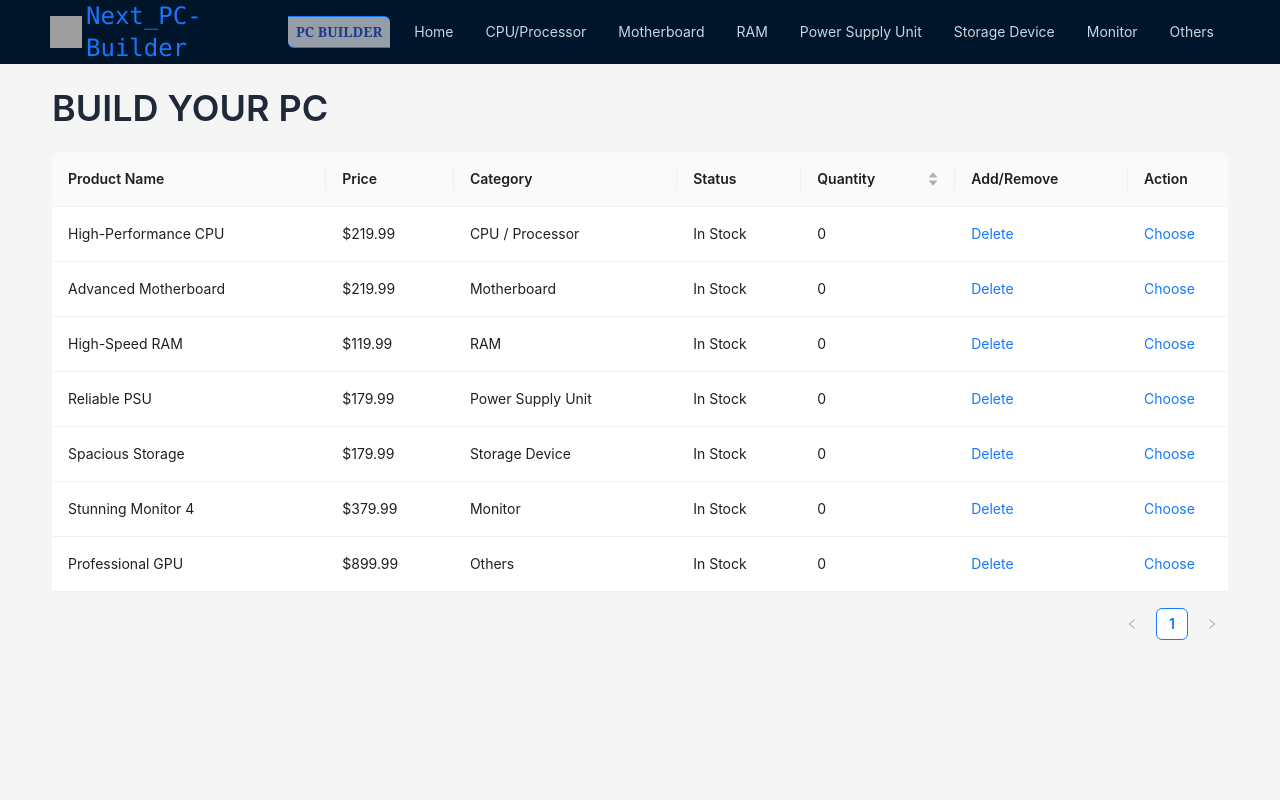
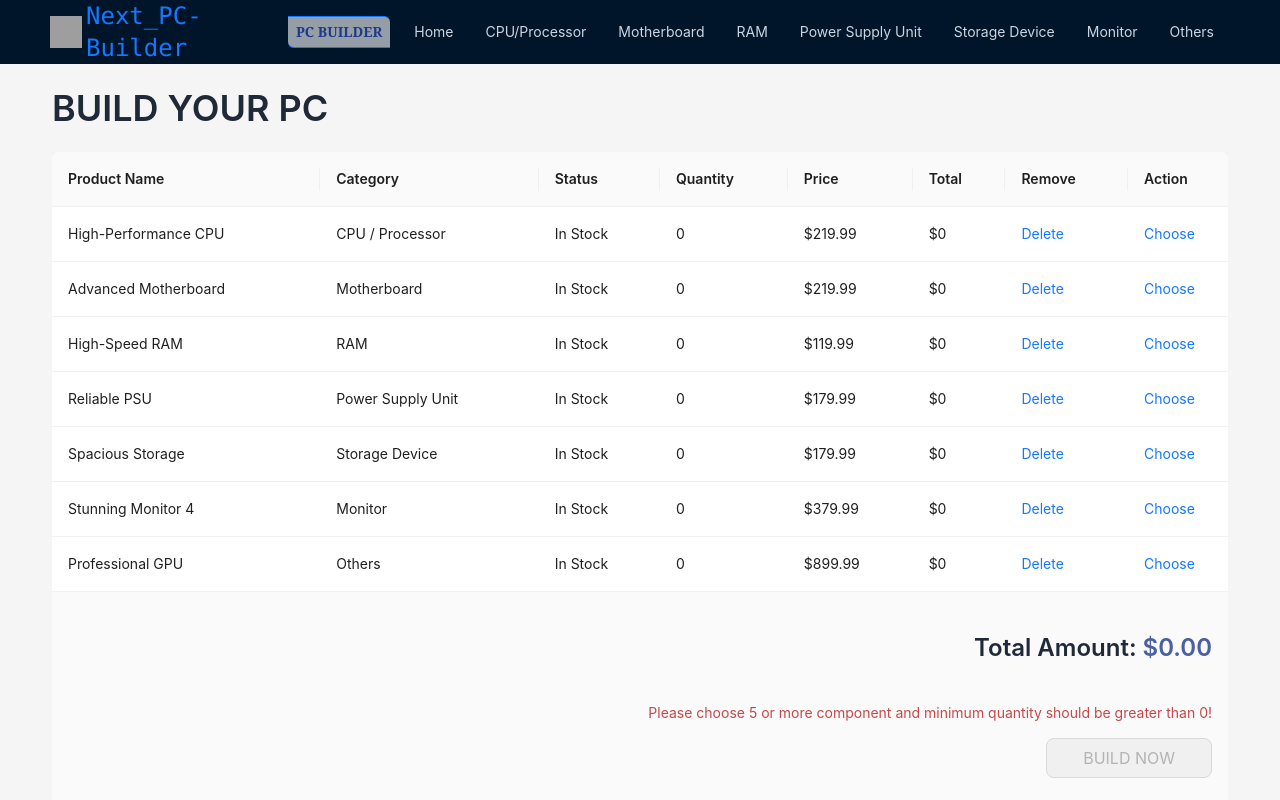
Before and after one commit to shamim-5/next-pc-builder, a Next.js app: page /pc-builder in a window 1280 px wide. Shown: the top 800 px of the page. Built offline with nearby package versions, Linux system fonts and the light colour scheme; data requests are answered from the project's data file; grey boxes are pictures that could not be loaded.

Commit message:
product table deleterow functionality implemented

```diff
--- a/components/PCBuilder/ProductsTable.js
+++ b/components/PCBuilder/ProductsTable.js
@@ -1,6 +1,41 @@
 import { useTableContext } from "@/contexts/TableContext";
-import { Space, Table } from "antd";
+import { Button, Popconfirm, Table } from "antd";
 import Link from "next/link";
+
+const defaultFooter = (record) => {
+  let totalPriceSum = 0;
+  let allQuantitiesZero;
+
+  for (const product of record) {
+    const priceNumber = product.totalPrice ? parseFloat(product?.totalPrice.slice(1).replace(",", "")) : 0;
+    totalPriceSum += priceNumber;
+
+    if (product.quantity === 0 || record.length < 5) {
+      allQuantitiesZero = true;
+      break; // No need to continue checking once we find a quantity not equal to 1
+    }
+  }
+  // console.log(allQuantitiesZero);
+  return (
+    <div className="flex flex-col items-end">
+      <h3 className="text-2xl font-semibold">
+        Total Amount: <span className="text-blue-900/80 ">${totalPriceSum.toFixed(2)} </span>
+      </h3>
+      <p className={`text-red-700/80 ${allQuantitiesZero ? "" : "hidden"}`}>
+        Please choose 5 or more component and minimum quantity should be greater than 0!
+      </p>
+      <Link href={"#"}>
+        <Button disabled={allQuantitiesZero} className="px-9 uppercase  mb-9 " type="primary" size="large">
+          Build Now
+        </Button>
+      </Link>
+    </div>
+  );
+};
+
+function ProductsTable({ products }) {
+  const { tableQuantity } = useTableContext();
+  const { dataSource, setDataSource } = useTableContext();
 
   const columns = [
     {
@@ -8,13 +43,6 @@ const columns = [
       //  width: 100,
       dataIndex: "product_name",
       key: "product_name",
-    fixed: "left",
-  },
-  {
-    title: "Price",
-    //  width: 100,
-    dataIndex: "price",
-    key: "price",
       fixed: "left",
     },
     {
@@ -31,17 +59,28 @@ const columns = [
       title: "Quantity",
       dataIndex: "quantity",
       key: "quantity",
-    sorter: true,
+      // sorter: true,
     },
     {
-    title: "Add/Remove",
-    key: "action",
+      title: "Price",
+      //  width: 100,
+      dataIndex: "price",
+      key: "price",
+      // fixed: "left",
+    },
+    {
+      title: "Total",
+      dataIndex: "totalPrice",
+      key: "totalPrice",
+    },
+    {
+      title: "Remove",
+      key: "operation",
       render: (_, record) => {
         return (
-        <Space size="middle">
-          {/* <p>{record.product_name}</p> */}
+          <Popconfirm title="Sure to delete?" onConfirm={() => handleDelete(record.key)}>
             <a>Delete</a>
-        </Space>
+          </Popconfirm>
         );
       },
     },
@@ -60,25 +99,35 @@ const columns = [
       },
     },
   ];
-
-function ProductsTable({ products }) {
-  const { tableQuantity } = useTableContext();
-
-  const updatedProducts = products.map((product) => ({
+  const updatedProducts = (dataSource.length ? dataSource : products).map((product) => ({
     key: product._id.toString(),
+    _id: product._id.toString(),
     product_name: product.product_name,
-    quantity: tableQuantity[product._id] || 0,
     category: product.category,
     status: product.status,
+    quantity: tableQuantity[product._id] || 0,
     price: product.price,
+    totalPrice: "$" + parseFloat(tableQuantity[product._id] || 0) * parseFloat(product.price.slice(1)),
   }));
 
   // console.log("[tableQuantity] :", tableQuantity);
+  const handleDelete = (key) => {
+    const newData = updatedProducts.filter((item) => item.key !== key);
+    setDataSource([...newData]);
+  };
+
+  const tableProps = {
+    footer: defaultFooter,
+  };
+
+  console.log(tableQuantity, updatedProducts);
 
   return (
+    <>
       <div>
-      <Table columns={columns} dataSource={updatedProducts} />
+        <Table {...tableProps} pagination={false} columns={columns} dataSource={updatedProducts} />
       </div>
+    </>
   );
 }
 
--- a/contexts/TableContext.js
+++ b/contexts/TableContext.js
@@ -8,6 +8,7 @@ export function useTableContext() {
 
 export function TableContextProvider({ children }) {
   const [tableQuantity, setTableQuantity] = useState({});
+  const [dataSource, setDataSource] = useState([]);
 
   const updateQuantity = (productId, quantity) => {
     setTableQuantity((prevQuantity) => ({
@@ -16,5 +17,9 @@ export function TableContextProvider({ children }) {
     }));
   };
 
-  return <TableContext.Provider value={{ tableQuantity, updateQuantity }}>{children}</TableContext.Provider>;
+  return (
+    <TableContext.Provider value={{ tableQuantity, updateQuantity, dataSource, setDataSource }}>
+      {children}
+    </TableContext.Provider>
+  );
 }
--- a/package.json
+++ b/package.json
@@ -21,7 +21,6 @@
     "react-dom": "18.2.0"
   },
   "devDependencies": {
-    "daisyui": "^3.5.0",
     "tailwindcss": "^3.3.3"
   }
 }
--- a/pages/pc-builder.js
+++ b/pages/pc-builder.js
@@ -7,7 +7,7 @@ import ProductsTable from "@/components/PCBuilder/ProductsTable";
 export async function getServerSideProps() {
   try {
     const products = await getProducts();
-    console.log("[ServerSideRender] getServerSideProps()");
+    // console.log("[ServerSideRender] getServerSideProps()");
 
     return {
       props: {
--- a/pages/products/[id].js
+++ b/pages/products/[id].js
@@ -60,7 +60,7 @@ function ProductPage({ product }) {
             style={{
               width: 300,
             }}
-            cover={<Image src={image_url} alt="product-details" width={340} height={340} />}
+            cover={<Image src={image_url} alt="product-details" width={340} height={340} priority />}
           ></Card>
           <div className="lg:flex-1 mt-6">
             <Title titleStyle="text-3xl font-semibold font-mono">Product Details</Title>
@@ -77,7 +77,7 @@ function ProductPage({ product }) {
                 type="primary"
                 ghost
               >
-                Add To Cart
+                Add To Builder
               </Button>
             </Link>
           </div>
@@ -92,14 +92,25 @@ function ProductPage({ product }) {
                   style={{
                     width: 300,
                   }}
-                  cover={<Image src={image_url} alt="product-details" width={340} height={340} />}
+                  cover={<Image src={image_url} alt="product-details" width={340} height={340} priority />}
                 >
+                  <h2>{category}</h2>
                   <h2>{product_name}</h2>
                   <p>{status}</p>
                   <span className="flex justify-between m-0">
                     <p className="m-0 font-bold">Price: {price}</p>
                     <p className="m-0 font-semibold text-orange-600">Rating: {rating}</p>
                   </span>
+                  <Link href={`/pc-builder`}>
+                    <Button
+                      onClick={() => handleUpdateQuantity(`${product._id}`, tableQuantity[product._id] || 0)}
+                      className="text-blue-900/100 ml-3 lg:ml-1 px-2 uppercase font-serif font-extrabold  border border-l-0 rounded-tl-none border-r-0 rounded-br-none bg-slate-50/60 transition-colors duration-500 w-full"
+                      type="primary"
+                      ghost
+                    >
+                      Add To Builder
+                    </Button>
+                  </Link>
                 </Card>
               </div>
             );
--- a/tailwind.config.js
+++ b/tailwind.config.js
@@ -4,27 +4,11 @@ module.exports = {
     "./app/**/*.{js,ts,jsx,tsx,mdx}",
     "./pages/**/*.{js,ts,jsx,tsx,mdx}",
     "./components/**/*.{js,ts,jsx,tsx,mdx}",
-    // "./src/**/*.{js,ts,jsx,tsx,mdx}",
   ],
   theme: {
     extend: {},
   },
-  daisyui: {
-    themes: [
-      {
-        mytheme: {
-          primary: "#a991f7",
-          secondary: "#f6d860",
-          accent: "#37cdbe",
-          neutral: "#3d4451",
-          "base-100": "#ffffff",
-        },
-      },
-      "dark",
-      "cupcake",
-    ],
-  },
-  plugins: [require("daisyui")],
+  plugins: [],
 
   // antd configuration
   corePlugins: {
```
Also changed, not shown: 1 other file (tests, documents, lock files or other folders). Lines whose indentation alone changed are shown as unchanged.
